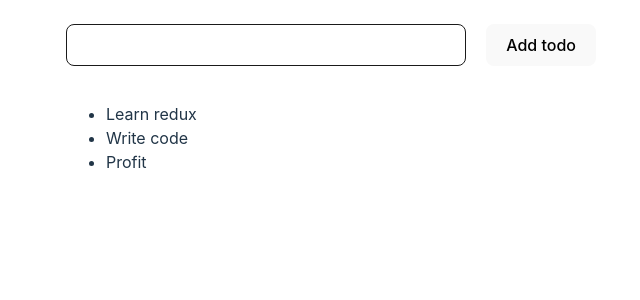
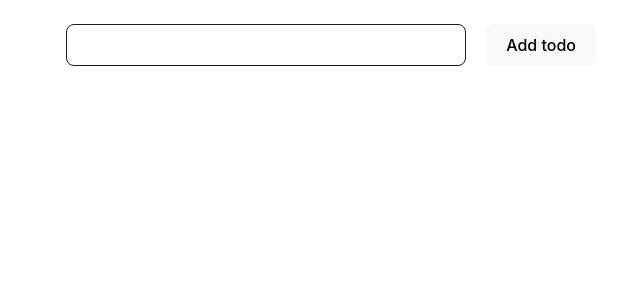
Before and after one commit to xartv/todo-list, a React (Vite) app: page / in a window 1280 px wide. Shown: the top 300 px of the page, without its empty margins (274-914 px from the left). Built offline with nearby package versions, Linux system fonts and the light colour scheme.

Commit message:
Add readme

```diff
--- a/src/App.tsx
+++ b/src/App.tsx
@@ -5,15 +5,15 @@ import { Todo } from "./types";
 
 import s from "./App.module.css";
 
-const mockTodos: Todo[] = [
-  { title: "Learn redux", id: "1", completed: false },
-  { title: "Write code", id: "2", completed: false },
-  { title: "Profit", id: "3", completed: false },
-];
+//const mockTodos: Todo[] = [
+//  { title: "Learn redux", id: "1", completed: false },
+//  { title: "Write code", id: "2", completed: false },
+//  { title: "Profit", id: "3", completed: false },
+//];
 
 function App() {
   const [value, setValue] = React.useState("");
-  const [todos, setTodos] = React.useState<Todo[]>(mockTodos);
+  const [todos, setTodos] = React.useState<Todo[]>([]);
 
   const onClick = () => {
     if (!value) return;
```
Also changed, not shown: 1 other file (tests, documents, lock files or other folders).
